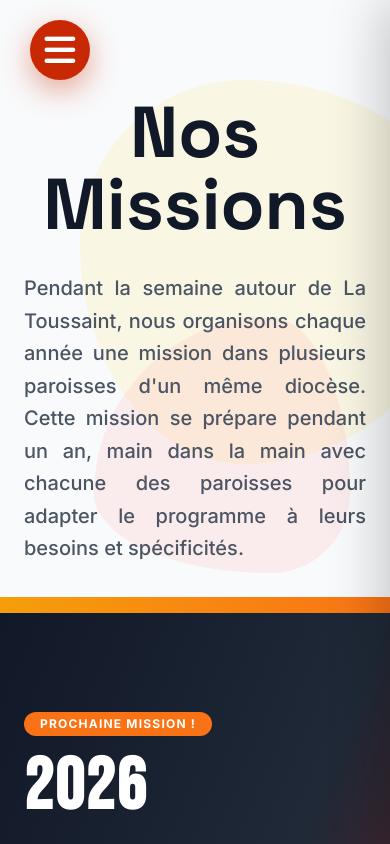
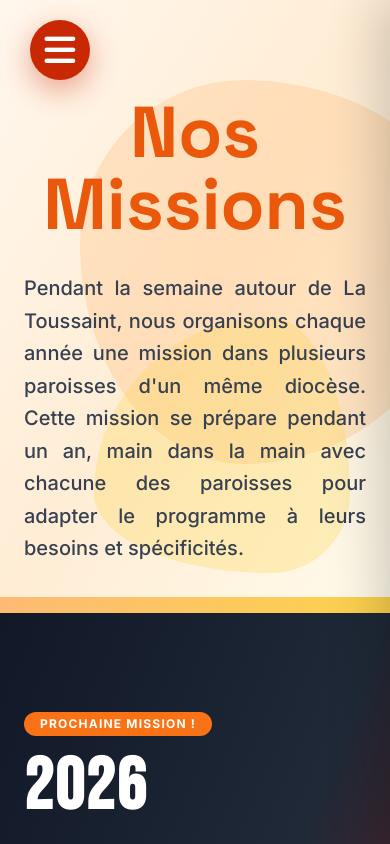
Before and after one commit to anselmecallens-source/famissio-antigravity, a React (Vite) app in the folder famissio/: page /missions in a window 390 px wide. Shown: the top 844 px of the page. Built offline with nearby package versions, Linux system fonts and the light colour scheme.

Commit message:
Update hero colors for Missions and Temoignages to lighter palette

```diff
--- a/famissio/src/pages/Missions.jsx
+++ b/famissio/src/pages/Missions.jsx
@@ -320,7 +320,7 @@ const MissionsPage = () => {
       `}</style>
 
       {/* HERO SECTION */}
-      <div className="relative bg-gray-50 text-gray-900 overflow-hidden">
+      <div className="relative bg-gradient-to-br from-orange-50 via-orange-100 to-amber-50 text-gray-900 overflow-hidden">
         <style>{`
           @import url('https://fonts.googleapis.com/css2?family=Space+Grotesk:wght@700;800&family=Inter:wght@400;600&display=swap');
 
@@ -337,26 +337,26 @@ const MissionsPage = () => {
 
         {/* Fond animé avec Blobs */}
         <div className="absolute inset-0">
-          <div className="absolute top-20 left-20 w-96 h-96 bg-yellow-400 blob opacity-10"></div>
-          <div className="absolute bottom-10 right-10 w-64 h-64 bg-red-400 blob opacity-10" style={{ animationDelay: '2s' }}></div>
+          <div className="absolute top-20 left-20 w-96 h-96 bg-orange-300 blob opacity-30"></div>
+          <div className="absolute bottom-10 right-10 w-64 h-64 bg-amber-300 blob opacity-30" style={{ animationDelay: '2s' }}></div>
         </div>
 
         {/* Contenu */}
         <div className="relative max-w-7xl mx-auto px-6 pt-24 pb-12 sm:pt-32 sm:pb-16">
           <h1
-            className="text-7xl sm:text-9xl font-black mb-8 leading-none text-center"
+            className="text-7xl sm:text-9xl font-black mb-8 leading-none text-center text-orange-600"
             style={{ fontFamily: 'Space Grotesk, sans-serif' }}
           >
             Nos Missions
           </h1>
 
-          <p className="text-xl sm:text-2xl text-justify max-w-6xl mx-auto text-gray-600 leading-relaxed font-medium">
+          <p className="text-xl sm:text-2xl text-justify max-w-6xl mx-auto text-gray-700 leading-relaxed font-medium">
             Pendant la semaine autour de La Toussaint, nous organisons chaque année une mission dans plusieurs paroisses d'un même diocèse. Cette mission se prépare pendant un an, main dans la main avec chacune des paroisses pour adapter le programme à leurs besoins et spécificités.
           </p>
         </div>
 
-        {/* Bande orange décorative en bas */}
-        <div className="absolute bottom-0 left-0 right-0 h-4 bg-gradient-to-r from-amber-500 to-orange-500"></div>
+        {/* Bande orange décorative en bas - Plus claire */}
+        <div className="absolute bottom-0 left-0 right-0 h-4 bg-gradient-to-r from-orange-300 to-amber-300"></div>
       </div>
 
       {/* MISSION 2026 */}
--- a/famissio/src/pages/Temoignages.jsx
+++ b/famissio/src/pages/Temoignages.jsx
@@ -194,34 +194,31 @@ const TemoignagesPage = () => {
       `}</style>
 
       {/* HERO */}
-      <div className="relative bg-gray-50 text-gray-900 overflow-hidden">
+      <div className="relative bg-gradient-to-br from-orange-50 via-orange-100 to-amber-50 text-gray-900 overflow-hidden">
         <div className="absolute inset-0">
-          <div className="absolute top-20 left-20 w-96 h-96 bg-yellow-400 blob opacity-10"></div>
-          <div className="absolute bottom-10 right-10 w-64 h-64 bg-red-400 blob opacity-10" style={{ animationDelay: '2s' }}></div>
+          <div className="absolute top-20 left-20 w-96 h-96 bg-orange-300 blob opacity-30"></div>
+          <div className="absolute bottom-10 right-10 w-64 h-64 bg-amber-300 blob opacity-30" style={{ animationDelay: '2s' }}></div>
         </div>
 
         <div className="relative max-w-7xl mx-auto px-6 py-24">
-          <h1 className="text-7xl sm:text-9xl font-black mb-8 leading-none text-center" style={{ fontFamily: 'Space Grotesk, sans-serif' }}>
+          <h1 className="text-7xl sm:text-9xl font-black mb-8 leading-none text-center text-orange-600" style={{ fontFamily: 'Space Grotesk, sans-serif' }}>
             Témoignages
           </h1>
 
-          <p className="text-xl text-center max-w-3xl mx-auto text-gray-600 leading-relaxed">
+          <p className="text-xl text-center max-w-3xl mx-auto text-gray-700 leading-relaxed font-medium">
             Découvrez les histoires qui ont transformé des vies, des rencontres qui ont touché les cœurs, et des moments de grâce partagés à travers nos missions.
           </p>
         </div>
-
-        {/* Bande orange décorative en bas */}
-        <div className="absolute bottom-0 left-0 right-0 h-4 bg-gradient-to-r from-amber-500 to-orange-500"></div>
       </div>
 
       {/* TÉMOIGNAGE DU JOUR */}
       {testimonyOfDay && (
         <>
-          <div className="py-8 flex justify-center">
-            <div className="inline-flex items-center justify-center gap-2 px-6 py-2 bg-orange-100 text-orange-600 rounded-full font-bold text-sm tracking-widest uppercase shadow-sm">
-              <Sparkles className="w-4 h-4" />
+          <div className="bg-gradient-to-r from-amber-500 to-orange-500 py-2">
+            <div className="max-w-7xl mx-auto px-6 text-center text-white font-bold flex items-center justify-center gap-3">
+              <Sparkles className="w-5 h-5" />
               <span>TÉMOIGNAGE DU JOUR</span>
-              <Sparkles className="w-4 h-4" />
+              <Sparkles className="w-5 h-5" />
             </div>
           </div>
 
```
